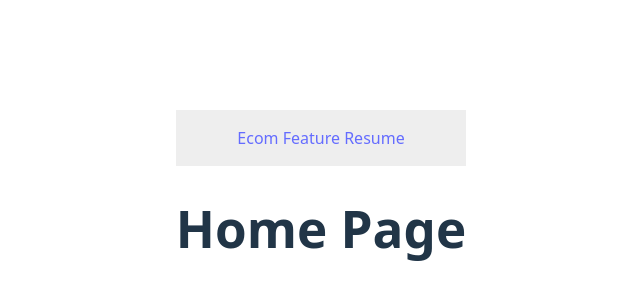
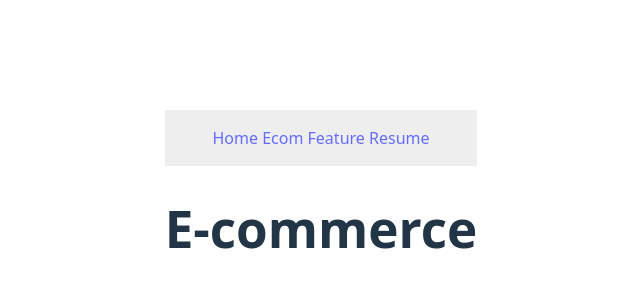
Before and after one commit to printMP/reactres, a React (Vite) app: page /Ecom in a window 1280 px wide. Shown: the part 200-500 px from the top of the page, without its empty margins (319-959 px from the left). Built offline with nearby package versions, Linux system fonts and the light colour scheme.

Commit message:
Added links for other pages and default page/error page redirect

```diff
--- a/src/App.tsx
+++ b/src/App.tsx
@@ -1,5 +1,6 @@
-import { Routes, Route, Link } from 'react-router-dom';
+import { Routes, Route, Link, Navigate } from 'react-router-dom';
 import './App.css'
+import Home from './pages/Home/Home'
 import Ecom from './pages/Ecom/Ecom'
 import Feature from './pages/Feature/Feature'
 import Resume from './pages/Resume/Resume'
@@ -10,14 +11,17 @@ export default function App() {
     <div>
 
       <nav style={{ padding: '1em', background: '#eee'}}>
+        <Link to="/" style={{ marginRight: 'irem'}}>Home </Link>
         <Link to="/Ecom" style={{ marginRight: 'irem' }}>Ecom </Link>
         <Link to="/Feature" style={{ marginRight: 'lrem' }}>Feature </Link>
-        <Link to="/Resume">Resume</Link>
+        <Link to="/Resume" style={{ marginRight: 'irem'}}>Resume</Link>
       </nav>
       <Routes>
+        <Route path="/" element={<Home />} />
         <Route path="/Ecom" element={< Ecom />} />
         <Route path="/Feature" element={< Feature />} />
         <Route path="/Resume" element={< Resume/>} />
+        <Route path="*" element={<Navigate to="/" />}/>
       </Routes>
     </div>
 
--- a/src/pages/Ecom/Ecom.tsx
+++ b/src/pages/Ecom/Ecom.tsx
@@ -1,3 +1,3 @@
 export default function Ecom() {
-    return <h1> Home Page</h1>
+    return <h1> E-commerce</h1>
 }
--- /dev/null
+++ b/src/pages/Home/Home.tsx
@@ -0,0 +1,2 @@
+const Home = () => <h1>Home</h1>;
+export default Home;
```
